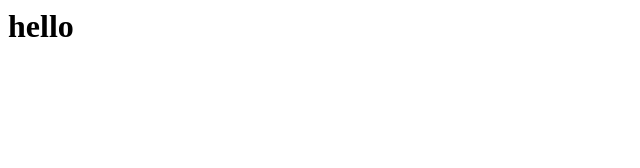
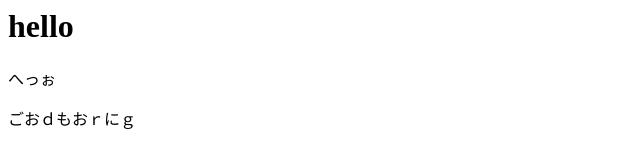
Before and after one commit to TonaiTakurou/TonaiTakurou.github.io, a plain HTML site: page index.html in a window 1280 px wide. Shown: the whole page, without its empty margins (0-640 px from the left). Drawn offline with Linux system fonts and the light colour scheme.

Commit message:
うへへ

```diff
--- a/index.html
+++ b/index.html
@@ -1 +1,4 @@
 <h1>hello</h1>
+
+<p>へっぉ</p>
+<p>ごおｄもおｒにｇ</p>
```
